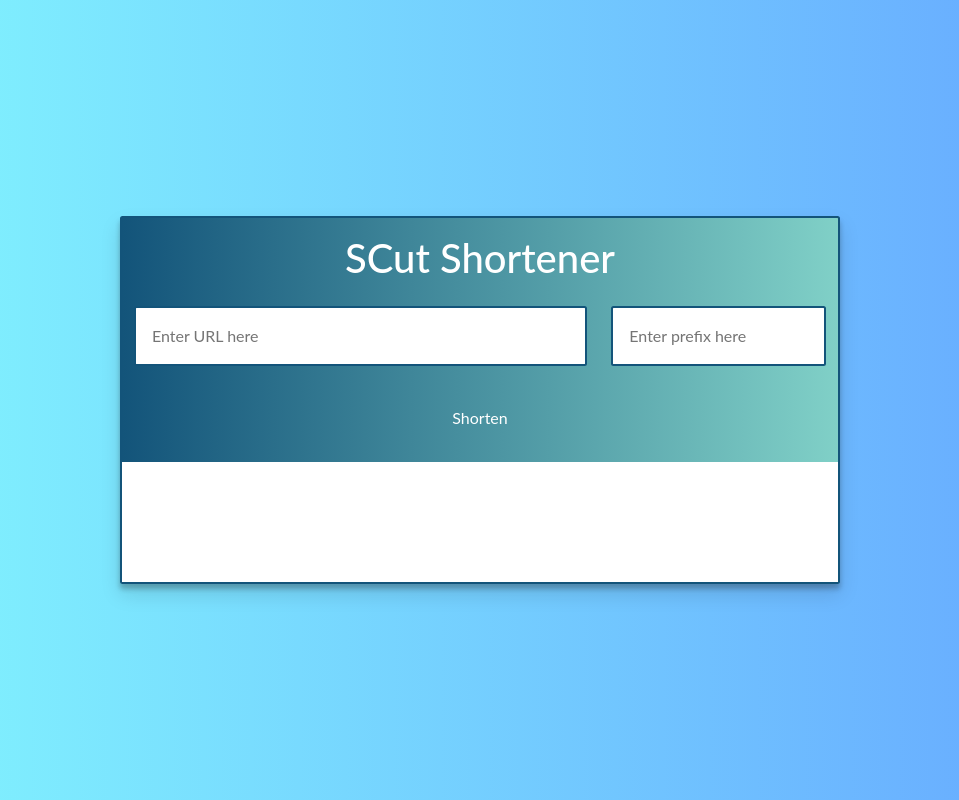
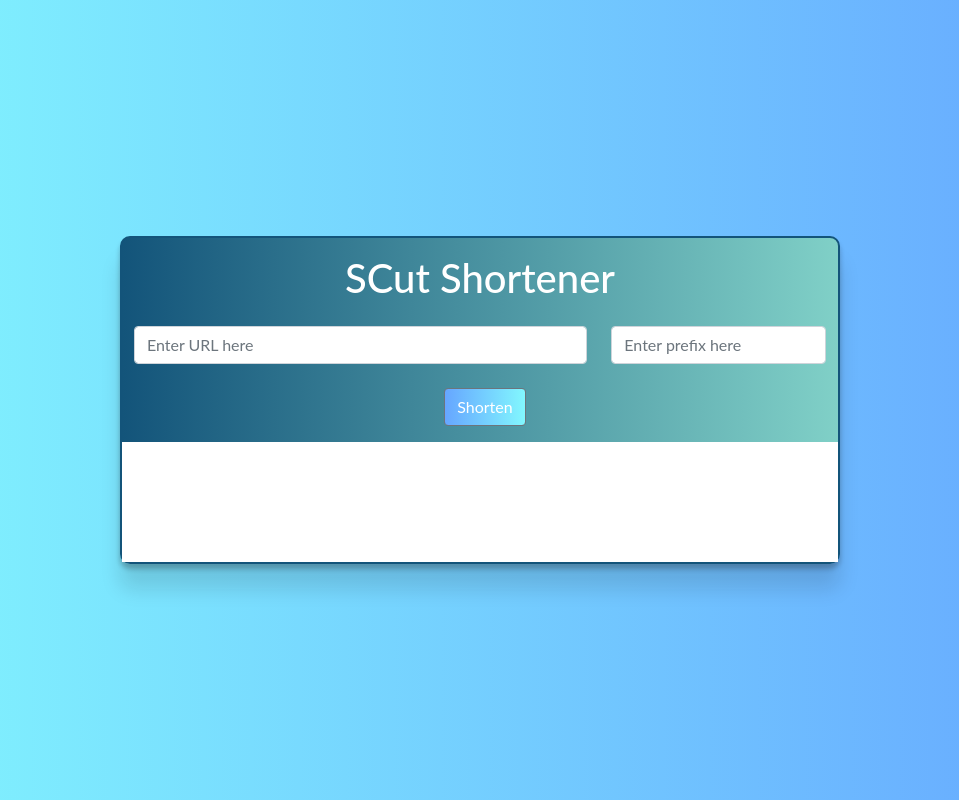
Before and after one commit to zarif007/URL-Shortner, a Django app: page / in a window 1280 px wide. Shown: the whole page, without its empty margins (160-1119 px from the left). Run offline with Django 3.2, Linux system fonts and the light colour scheme; some libraries are stand-ins or nearby versions.

Commit message:
Modified UI.

```diff
--- a/URL/templates/index.html
+++ b/URL/templates/index.html
@@ -28,8 +28,8 @@
           max-width: 720px;
           width: 100%;
           border: 2.5px solid #13547A;
-          border-radius: 2.5px;
-          box-shadow: 0 10px 20px rgba(17, 17, 17, 0.125),
+          border-radius: 10px;
+          box-shadow: 0 25px 20px rgba(17, 17, 17, 0.125),
             0 5px 5px rgba(17, 17, 17, 0.25);
             background-image: linear-gradient(to left, #80D0C7 0%, #13547A 100%);
         }
@@ -41,7 +41,7 @@
 
         input,
         button {
-          size: 1px;
+          size: 10px;
           font-family: inherit;
           line-height: inherit;
           color: inherit;
@@ -62,11 +62,10 @@
         }
 
         button {
+          background-image: linear-gradient(to left, #82F7FE 0%, #66A6FF 100%);
           cursor: pointer;
-          flex: 1;
-          background-color: transparent;
           color: white;
-
+          border-radius: 2.5px;
         }
 
         section {
@@ -84,16 +83,16 @@
       <div class="container">
         <div class='row'>
           <div class="col-sm-8">
-            <input type="text" name="link" id="link" placeholder="Enter URL here">
+            <input class="form-control" type="text" name="link" id="link" placeholder="Enter URL here">
           </div>
           <div class="col-sm-4">
-            <input type="text" name="prefix" id="prefix" placeholder="Enter prefix here">
+            <input class="form-control" type="text" name="prefix" id="prefix" placeholder="Enter prefix here">
           </div>
         </div>
       </div>
       <br/>
-      <div class="buttons">
-        <button type="submit" id="shorten">Shorten</button>
+      <div class="buttons" style="padding-left: 45%;">
+        <button class="btn btn-secondary" type="submit" id="shorten">Shorten</button>
       </div>
   </form>
 
```
Also changed, not shown: URL/db.sqlite3.
